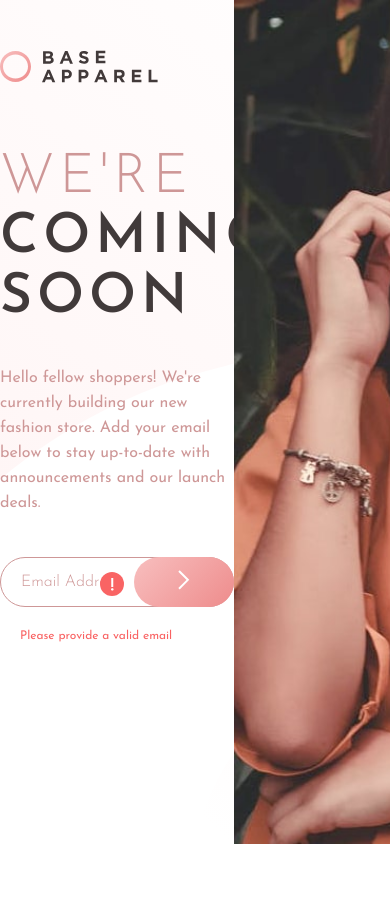
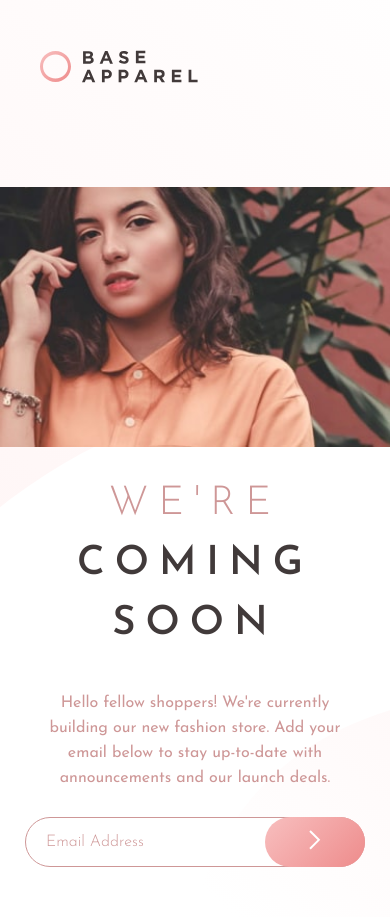
Before and after one commit to elshaw82/base-apparel, a plain HTML site: page index.html in a window 390 px wide. Before the commit the page ends 844 px from the top, so only its background shows below. Drawn offline with Linux system fonts and the light colour scheme.

Commit message:
Media Query's and JS added
JS not working

```diff
--- a/index.html
+++ b/index.html
@@ -17,10 +17,12 @@
 
 
       <div class="left">
-        <div class="inner">
+
         <div class="logo">
           <img src="images/logo.svg" alt="logo">
         </div>
+        <img src="images/hero-mobile.jpg" alt="Base Apparel" class="hero-mobile">
+        <div class="inner">
         <h1><span>We're </span><br/>
            coming<br/>
            soon
@@ -29,13 +31,16 @@
         <p>Hello fellow shoppers! We're currently building our new fashion store.
         Add your email below to stay up-to-date with announcements and our launch deals.</p>
 
-      <form>
-    <input type="email" placeholder="Email Address" required>
-    <img class="error-icon" src="images/icon-error.svg">
+      <form id="form">
+    <input type="email" id="email" placeholder="Email Address" required>
+    <img class="error-icon" src="images/icon-error.svg" alt="error">
     <button class="button">
       <img src="images/icon-arrow.svg" ></button>
-      <p><small>Please provide a valid email</small></p>
+      <small>Please provide a valid email</small>
   </form>
+
+
+
 
 </div>
 
@@ -48,5 +53,6 @@
 
 
 </div>
+<script src="script.js"></script>
 </body>
 </html>
--- /dev/null
+++ b/script.js
@@ -0,0 +1,20 @@
+const form = document.getElementById('form');
+const email = document.getElementById('email');
+
+form.addEventListener('submit', e => {
+	e.preventDefault();
+	const emailVal = email.value;
+
+	// check if it is a valid email
+	if (!validateEmail(emailVal)) {
+		form.classList.add('error');
+	} else {
+		form.classList.remove('error');
+		document.body.innerHTML = `<div style="display:flex; align-items: center; justify-content: center;"><h1>Thank you!</h1></div>`;
+	}
+});
+
+function validateEmail(email) {
+	var re = /^(([^<>()\[\]\\.,;:\s@"]+(\.[^<>()\[\]\\.,;:\s@"]+)*)|(".+"))@((\[[0-9]{1,3}\.[0-9]{1,3}\.[0-9]{1,3}\.[0-9]{1,3}\])|(([a-zA-Z\-0-9]+\.)+[a-zA-Z]{2,}))$/;
+	return re.test(String(email).toLowerCase());
+}
--- a/style.css
+++ b/style.css
@@ -37,16 +37,23 @@ margin:auto;
 }
 
 .logo {
- padding:50px 0 25px 0;
+ margin:50px 0 100px 200px;
+ width:200px;
+}
+
+.hero-mobile {
+    display:none;
 }
 
 h1 {
     color: var(--Dark-Grayish-Red);
     text-transform: uppercase;
-    letter-spacing:5px;
+    letter-spacing:10px;
     line-height: 60px;
     text-align: left;
     font-size:55px;
+    transform:translateX(-100%);
+    animation: fromleft 0.5s ease forwards;
 }
 
 h1 > span {
@@ -54,15 +61,33 @@ h1 > span {
     font-weight: 300;
 }
 
+@keyframes fromleft {
+    to {
+        transform: translateX(0);
+    }
+}
+
 p {
     color:var(--Desaturated-Red);
     line-height:25px;
     padding-bottom: 25px;
+    transform:translateX(100%);
+    opacity: 0;
+    animation: fromright 0.5s ease forwards ;
 }
+
+@keyframes fromright {
+    to {
+        opacity: 1;
+        transform: translateX(0);
+    }
+}
+
 
 form {
 
    position: relative;
+   padding-bottom: 50px;
 
 }
 
@@ -82,6 +107,10 @@ input::placeholder {
     font-weight: 300;
     font-family:'Josefin Sans', sans-serif;
     font-size:16px;
+}
+
+form.error input {
+	border: 2px solid hsl(0, 93%, 68%);
 }
 
 input[type=text], select {
@@ -138,12 +167,22 @@ small {
     color:var(--Soft-Red);
     padding-top:20px;
     padding-left:20px;
+    display: none;
 }
 
 .error-icon {
     position: absolute;
     top:15px;
     right:110px;
+    display:none;
+}
+
+form.error .error-icon {
+	display: block;
+}
+
+form.error small {
+	display: block;
 }
 
 .right {
@@ -151,3 +190,49 @@ small {
     background-image: url("images/hero-desktop.jpg");
     background-size:cover;
 }
+
+/* Mobile */
+
+@media only screen and (max-width: 600px) {
+
+    .left {
+        width:100%;
+
+    }
+
+    .inner {
+        max-width: 340px;
+        margin:auto;
+        }
+
+    .logo {
+        margin-left:40px;
+        width:100px;
+       }
+
+
+    .hero-mobile {
+        display: block;
+        width:100%;
+        margin:0;
+
+    }
+
+    h1 {
+        text-align:center;
+        font-size:40px;
+    }
+
+    p {
+        text-align:center;
+        padding:10px;
+
+    }
+    .right {
+        display:none;
+    }
+
+
+
+
+}
```
